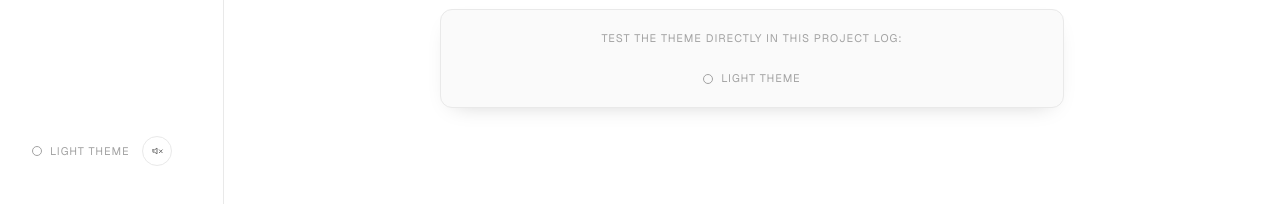
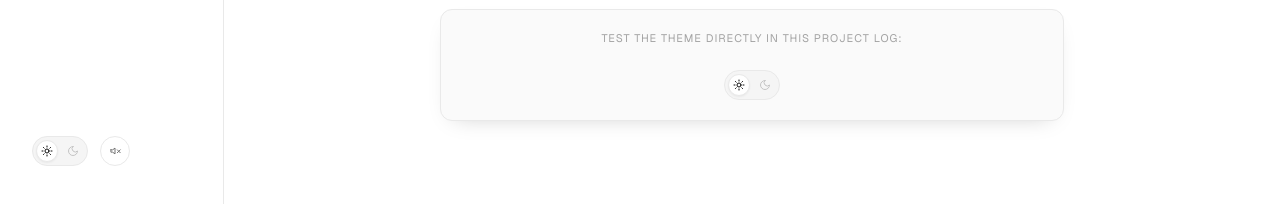
Before and after one commit to ChristianJudeEraldo/My-Portfolio, a Next.js app: page /projects/cnn-thesis in a window 1280 px wide. Shown: the part 594-798 px from the top of the page. Built offline with nearby package versions, Linux system fonts and the light colour scheme.

Commit message:
changed the toggle theme button

```diff
--- a/components/mode-toggle.tsx
+++ b/components/mode-toggle.tsx
@@ -12,21 +12,116 @@ export function ModeToggle() {
   }, [])
 
   if (!mounted) {
-    return <div className="h-[24px]" />
+    return (
+      <div
+        className="h-[30px] w-[56px] rounded-full border border-[var(--gray-200)] bg-[var(--gray-100)]"
+        aria-hidden="true"
+      />
+    )
   }
 
-  const activeTheme = theme === "system" ? resolvedTheme : theme;
-  const isDark = activeTheme === "dark";
+  const activeTheme = theme === "system" ? resolvedTheme : theme
+  const isDark = activeTheme === "dark"
+
+  const toggleTheme = () => {
+    const nextTheme = isDark ? "light" : "dark"
+    if (typeof window !== "undefined" && (window as any).__triggerCircularReveal) {
+      ;(window as any).__triggerCircularReveal(nextTheme)
+    } else {
+      setTheme(nextTheme)
+    }
+  }
 
   return (
     <button
-      onClick={() => setTheme(isDark ? "light" : "dark")}
-      className="bryl-label hover:text-[var(--ink)] transition-colors flex items-center gap-2"
+      type="button"
+      role="switch"
+      aria-checked={isDark}
+      data-theme-toggle
+      onClick={toggleTheme}
+      className="group relative inline-flex h-[30px] w-[56px] shrink-0 cursor-pointer items-center rounded-full border border-[var(--gray-200)] bg-[var(--gray-100)] p-[3px] transition-colors duration-200 hover:border-[var(--gray-300)] focus-visible:outline-none focus-visible:ring-2 focus-visible:ring-[var(--gray-400)]"
+      aria-label={isDark ? "Switch to light theme" : "Switch to dark theme"}
+      title={isDark ? "Switch to light theme" : "Switch to dark theme"}
     >
-      <span className="w-2.5 h-2.5 rounded-full border border-[var(--gray-400)] flex items-center justify-center">
-        <span className={`w-1.5 h-1.5 rounded-full bg-[var(--gray-400)] transition-opacity duration-300 ${isDark ? 'opacity-100' : 'opacity-0'}`} />
+      {/* Background track icons (Sun on left, Moon on right) */}
+      <span className="pointer-events-none absolute inset-0 flex items-center justify-between px-2 text-[var(--gray-400)] transition-colors group-hover:text-[var(--gray-500)]">
+        {/* Sun Icon (faintly visible in dark mode) */}
+        <svg
+          className={`h-3 w-3 transition-opacity duration-200 ${
+            isDark ? "opacity-60" : "opacity-0"
+          }`}
+          viewBox="0 0 24 24"
+          fill="none"
+          stroke="currentColor"
+          strokeWidth="2"
+          strokeLinecap="round"
+          strokeLinejoin="round"
+          aria-hidden="true"
+        >
+          <circle cx="12" cy="12" r="4" />
+          <path d="M12 2v2M12 20v2M4.93 4.93l1.41 1.41M17.66 17.66l1.41 1.41M2 12h2M20 12h2M6.34 17.66l-1.41 1.41M19.07 4.93l-1.41 1.41" />
+        </svg>
+
+        {/* Moon Icon (faintly visible in light mode) */}
+        <svg
+          className={`h-3 w-3 transition-opacity duration-200 ${
+            isDark ? "opacity-0" : "opacity-60"
+          }`}
+          viewBox="0 0 24 24"
+          fill="none"
+          stroke="currentColor"
+          strokeWidth="2"
+          strokeLinecap="round"
+          strokeLinejoin="round"
+          aria-hidden="true"
+        >
+          <path d="M12 3a6 6 0 0 0 9 9 9 9 0 1 1-9-9Z" />
+        </svg>
       </span>
-      {isDark ? "DARK THEME" : "LIGHT THEME"}
+
+      {/* Sliding Thumb */}
+      <span
+        className={`pointer-events-none relative z-10 flex h-[22px] w-[22px] items-center justify-center rounded-full border border-[var(--gray-200)] bg-[var(--background)] text-[var(--ink)] shadow-xs transition-transform duration-300 ease-[cubic-bezier(0.16,1,0.3,1)] ${
+          isDark ? "translate-x-[26px]" : "translate-x-0"
+        }`}
+      >
+        {/* Sun inside thumb (active in light mode) */}
+        <svg
+          className={`h-3 w-3 transition-all duration-300 ${
+            isDark
+              ? "absolute scale-0 rotate-90 opacity-0"
+              : "scale-100 rotate-0 opacity-100"
+          }`}
+          viewBox="0 0 24 24"
+          fill="none"
+          stroke="currentColor"
+          strokeWidth="2"
+          strokeLinecap="round"
+          strokeLinejoin="round"
+          aria-hidden="true"
+        >
+          <circle cx="12" cy="12" r="4" />
+          <path d="M12 2v2M12 20v2M4.93 4.93l1.41 1.41M17.66 17.66l1.41 1.41M2 12h2M20 12h2M6.34 17.66l-1.41 1.41M19.07 4.93l-1.41 1.41" />
+        </svg>
+
+        {/* Moon inside thumb (active in dark mode) */}
+        <svg
+          className={`h-3 w-3 transition-all duration-300 ${
+            isDark
+              ? "scale-100 rotate-0 opacity-100"
+              : "absolute scale-0 -rotate-90 opacity-0"
+          }`}
+          viewBox="0 0 24 24"
+          fill="none"
+          stroke="currentColor"
+          strokeWidth="2"
+          strokeLinecap="round"
+          strokeLinejoin="round"
+          aria-hidden="true"
+        >
+          <path d="M12 3a6 6 0 0 0 9 9 9 9 0 1 1-9-9Z" />
+        </svg>
+      </span>
     </button>
   )
 }
```
